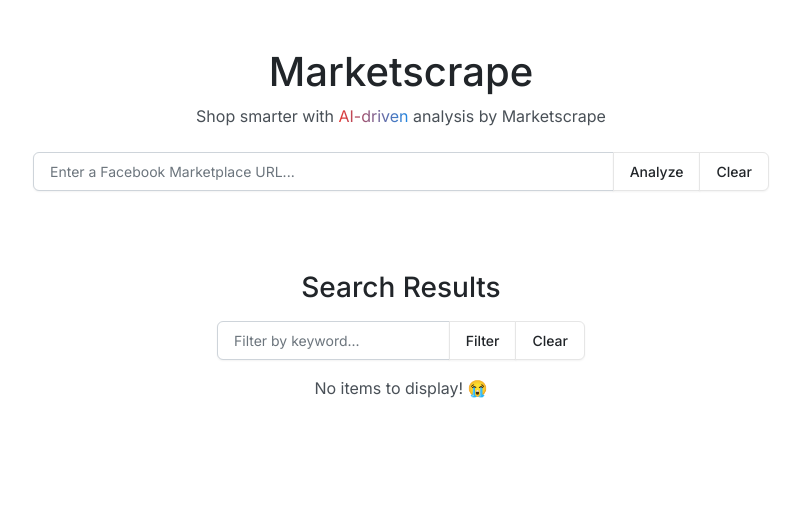
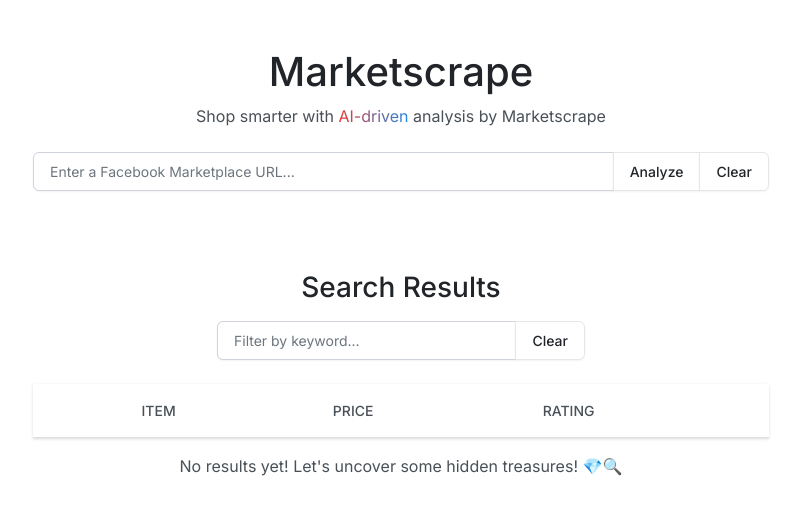
Before and after one commit to Marketscrape/marketscrape, a Django app: page / in a window 1280 px wide. Shown: the top 515 px of the page, without its empty margins (239-1040 px from the left). Run offline with Django 4.2, Linux system fonts and the light colour scheme; lists and menus that the app fills with data are empty; some libraries are stand-ins or nearby versions.

Commit message:
Bunch of changes.

```diff
--- /dev/null
+++ b/scraper/static/displayEmptyMessage.js
@@ -0,0 +1,9 @@
+var resultTable = document.getElementById("result-table");
+var emptyMessage = document.getElementById("emptyMessage");
+if (resultTable.rows.length === 0) {
+    // Show empty message
+    emptyMessage.style.display = "block";
+} else {
+    // Hide empty message
+    emptyMessage.style.display = "none";
+}
--- a/scraper/static/filterSearchResults.js
+++ b/scraper/static/filterSearchResults.js
@@ -1,5 +1,6 @@
-document.getElementById('filterBtn').addEventListener('click', function() {
+function filterTable() {
     var input = document.getElementById('searchBar').value.toLowerCase();
+    console.log(input);
     var table  = document.getElementById('result-table');
     var rows = table.getElementsByTagName('tr');
 
@@ -16,4 +17,4 @@ document.getElementById('filterBtn').addEventListener('click', function() {
             }
         }
     }
-});
+}
--- a/scraper/static/imageResult.js
+++ /dev/null
@@ -1,25 +0,0 @@
-// Get all the keys in localStorage
-for (var i = localStorage.length - 1; i >= 0; i--) {
-    var shortened_url = localStorage.key(i);
-    var data = JSON.parse(localStorage.getItem(shortened_url));
-    // Create a row for the item and add it to the table
-    var row = document.createElement("tr");
-    row.innerHTML = `
-        <td style="vertical-align: middle; horizontal-align: middle;"><img src="${data.image}" style="width:50%;" class="figure-img img-fluid rounded" style="object-fit: fill;" data-url="${ shortened_url }"></td>
-        <td style="vertical-align: middle;">${ data.title }</td>
-        <td style="vertical-align: middle;">$${ data.price }</td>
-        <td style="vertical-align: middle;">${ data.rating }/5.0</td>
-    `;
-    document.getElementById("result-table").appendChild(row);
-}
-
-// Add click event listener to image for report action
-var images = document.getElementsByTagName("img");
-for (var i = 0; i < images.length; i++) {
-    images[i].addEventListener("click", function() {
-        var url = this.getAttribute("data-url");
-        console.log(url);
-        document.getElementById("id_url").value = url;
-        document.querySelector("form").submit();
-    });
-}
--- a/scraper/static/isLocalStorageEmpty.js
+++ /dev/null
@@ -1,10 +0,0 @@
-// Check if localStorage has items
-if (localStorage.length > 0) {
-    // Show the table if localStorage has items
-    document.getElementById('result-table').style.display = 'table';
-    document.getElementById('noItemsMsg').style.display = 'none';
-} else {
-    // Show the "No items!" message if localStorage is empty
-    document.getElementById('result-table').style.display = 'none';
-    document.getElementById('noItemsMsg').style.display = 'block';
-}
--- /dev/null
+++ b/scraper/static/rowResult.js
@@ -0,0 +1,23 @@
+// Get all the keys in localStorage
+for (var i = localStorage.length - 1; i >= 0; i--) {
+    var shortened_url = localStorage.key(i);
+    var data = JSON.parse(localStorage.getItem(shortened_url));
+
+    // Create a row for the item and add it to the table
+    var row = document.createElement("tr");
+    row.innerHTML = `
+        <td style="vertical-align: middle; horizontal-align: middle;"><img src="${data.image}" style="width:50%;" class="figure-img img-fluid rounded clickable-row" style="object-fit: fill;" data-url="${ shortened_url }" onClick="rowReport(this)"></td>
+        <td style="vertical-align: middle;" class="clickable-row" data-url="${ shortened_url }" onClick="rowReport(this)">${ data.title }</td>
+        <td style="vertical-align: middle;" class="clickable-row" data-url="${ shortened_url }" onClick="rowReport(this)">$${ data.price }</td>
+        <td style="vertical-align: middle;" class="clickable-row" data-url="${ shortened_url }" onClick="rowReport(this)">
+            <div class="Stars" style="--rating: ${ data.rating }" aria-label="Rating of this product is ${ data.rating } out of 5."></div>
+        </td>
+    `;
+    document.getElementById("result-table").appendChild(row);
+}
+
+function rowReport (select) {
+    var url = select.getAttribute("data-url");
+    document.getElementById("id_url").value = url;
+    document.querySelector("form").submit();
+}
--- a/scraper/static/styles.css
+++ b/scraper/static/styles.css
@@ -11,7 +11,38 @@
 
 }
 
+#clearResultsBtn {
+    /* Inner values correspond to left edge, middle-values correspond to right edge */
+    border-radius: 0 0.375rem 0.375rem 0;
+}
+
 #closeAlertBtn:hover {
     /* Use Bootswatch is-invalid color */
     color: #dc3545;
 }
+
+.clickable-row {
+    cursor: pointer;
+}
+
+/* Adapted from: https://css-tricks.com/five-methods-for-five-star-ratings/ */
+:root {
+    --star-size: 1.5rem;
+    --star-color: #fff;
+    --star-background: #fc0;
+}
+.Stars {
+    --percent: calc(var(--rating) / 5 * 100%);
+    display: inline-block;
+    font-size: var(--star-size);
+    font-family: Times;
+    line-height: 1;
+}
+.Stars::before {
+    content: '★★★★★';
+    letter-spacing: 3px;
+    background: linear-gradient(90deg, var(--star-background) var(--percent), var(--star-color) var(--percent));
+    -webkit-background-clip: text;
+            background-clip: text;
+    -webkit-text-fill-color: transparent;
+}
--- a/scraper/templates/scraper/base.html
+++ b/scraper/templates/scraper/base.html
@@ -6,6 +6,8 @@
 	<meta charset="UTF-8">
 	<meta name="viewport" content="width=device-width, initial-scale=1.0">
 	<title>Marketscrape</title>
+	<link href="https://cdn.jsdelivr.net/npm/bootstrap@5.2.3/dist/css/bootstrap.min.css" rel="stylesheet">
+	<script src="https://cdn.jsdelivr.net/npm/bootstrap@5.2.3/dist/js/bootstrap.min.js"></script>
 	<link href="https://bootswatch.com/5/zephyr/bootstrap.min.css" rel="stylesheet">
 	<link href="{% static 'fontawesomefree/css/fontawesome.css' %}" rel="stylesheet" type="text/css">
     <link href="{% static 'fontawesomefree/css/brands.css' %}" rel="stylesheet" type="text/css">
--- /dev/null
+++ b/scraper/templates/scraper/index-marketform.html
@@ -0,0 +1,23 @@
+
+{% load static %}
+
+{% block marketform %}
+    <form method="POST" id="MarketForm">
+        {% csrf_token %}
+        <div class="input-group">
+            {{ form }}
+            <div class="btn-group">
+                <button class="btn btn-secondary" style="border-radius: 0;" type="submit">
+                    <i class="fas fa-search"></i> Analyze
+                </button>
+                <button class="btn btn-secondary" type="button" value="Reset" id="closeAlertBtn" onClick="this.form.reset()">
+                    <i class="fas fa-trash-alt"></i> Clear
+                </button>
+            </div>
+            <div id="urlValidFeedback" class="valid-feedback">Success! You've entered a valid URL.</div>
+            <div id="urlInvalidFeedback" class="invalid-feedback">Sorry, that URL is invalid. Try another?</div>
+        </div>
+    </form>
+
+    <script src="{% static 'isValidUrl.js' %}"></script>
+{% endblock marketform %}
--- /dev/null
+++ b/scraper/templates/scraper/index-result-table.html
@@ -0,0 +1,37 @@
+{% load static %}
+
+{% block result_table %}
+    <div class="mt-5">
+        <h3 class="text-center" style="margin-top: 5rem;">Search Results</h3>
+        <div class="input-group mt-3 mx-auto" style="max-width: 50%;">
+            <input type="text" class="form-control" id="searchBar" onkeyup="filterTable()" placeholder="Filter by keyword...">
+            <div class="input-group-append">
+                <div class="btn-group">
+                    <button class="btn btn-secondary" type="button" value="Reset" id="clearResultsBtn">
+                        <i class="fas fa-trash-alt"></i> Clear
+                    </button>
+                </div>
+            </div>
+        </div>
+        <br>
+        <table class="table table-hover mx-auto">
+            <thead>
+                <tr class="clickable-row">
+                    <th></th>
+                    <th>Item</th>
+                    <th>Price</th>
+                    <th>Rating</th>
+                </tr>
+            </thead>
+            <tbody id="result-table"></tbody>
+        </table>
+        <div id="emptyMessage" class="text-center" style="display: none;">
+            <p>No results yet! Let's uncover some hidden treasures! 💎🔍</p>
+        </div>
+    </div>
+
+    <script src="{% static 'clearLocalStorage.js' %}"></script>
+    <script src="{% static 'rowResult.js' %}"></script>
+    <script src="{% static 'filterSearchResults.js' %}"></script>
+    <script src="{% static 'displayEmptyMessage.js' %}"></script>
+{% endblock result_table %}
--- a/scraper/templates/scraper/index.html
+++ b/scraper/templates/scraper/index.html
@@ -12,57 +12,14 @@
         <p class="text-center mb-4">Shop smarter with <span class="gradient-text">AI-driven</span> analysis by Marketscrape </p>
         <div class="row">
             <div class="col-md-8 mx-auto">
-                <form method="POST" id="MarketForm">
-                    {% csrf_token %}
-                    <div class="input-group">
-                        {{ form }}
-                        <div class="btn-group">
-                            <button class="btn btn-secondary" style="border-radius: 0;" type="submit">
-                                <i class="fas fa-search"></i> Analyze
-                            </button>
-                            <button class="btn btn-secondary" type="button" value="Reset" id="closeAlertBtn" onClick="this.form.reset()">
-                                <i class="fas fa-trash-alt"></i> Clear
-                            </button>
-                        </div>
-                        <div id="urlValidFeedback" class="valid-feedback">Success! You've entered a valid URL.</div>
-                        <div id="urlInvalidFeedback" class="invalid-feedback">Sorry, that URL is invalid. Try another?</div>
-                    </div>
-                </form>
-                <div class="mt-5">
-                    <h3 class="text-center" style="margin-top: 80px;">Search Results</h3>
-                    <div class="input-group mt-3 mx-auto" style="max-width: 50%;">
-                        <input type="text" class="form-control" id="searchBar" placeholder="Filter by keyword...">
-                        <div class="input-group-append">
-                            <div class="btn-group">
-                                <button class="btn btn-secondary" style="border-radius: 0;" id="filterBtn" type="submit">
-                                    <i class="fas fa-filter"></i> Filter
-                                </button>
-                                <button class="btn btn-secondary" type="button" value="Reset" id="clearResultsBtn">
-                                    <i class="fas fa-trash-alt"></i> Clear
-                                </button>
-                            </div>
-                        </div>
-                    </div>
-                    <table class="table table-striped mx-auto" id="result-table" style="display: none;">
-                        <thead>
-                            <tr>
-                                <th></th>
-                                <th>Item</th>
-                                <th>Price</th>
-                                <th>Rating</th>
-                            </tr>
-                        </thead>
-                        <tbody id="result-table-body"></tbody>
-                    </table>
-                    <p id="noItemsMsg" class="text-center mt-3" style="display: none;">No items to display! 😭</p>
-                </div>
+                {% block marketform %}
+                    {% include 'scraper/index-marketform.html' %}
+                {% endblock marketform %}
+
+                {% block result_table %}
+                    {% include 'scraper/index-result-table.html' %}
+                {% endblock result_table %}
             </div>
         </div>
     </div>
-
-    <script src="{% static 'clearLocalStorage.js' %}"></script>
-    <script src="{% static 'imageResult.js' %}"></script>
-    <script src="{% static 'isValidUrl.js' %}"></script>
-    <script src="{% static 'filterSearchResults.js' %}"></script>
-    <script src="{% static 'isLocalStorageEmpty.js' %}"></script>
 {% endblock content %}
--- a/scraper/templates/scraper/missing.html
+++ b/scraper/templates/scraper/missing.html
@@ -7,7 +7,7 @@
     <div class="row">
         <div class="col-12 col-md-6 mx-auto">
             <div class="mt-5">
-                <h3 class="text-center" style="margin-top: 80px;">Oops! It looks like the item you linked has vanished into thin air!  🧙‍♂️✨</h3>
+                <h3 class="text-center" style="margin-top: 5rem;">Oops! It looks like the item you linked has vanished into thin air!  🧙‍♂️✨</h3>
             </div>
         </div>
     </div>
```
